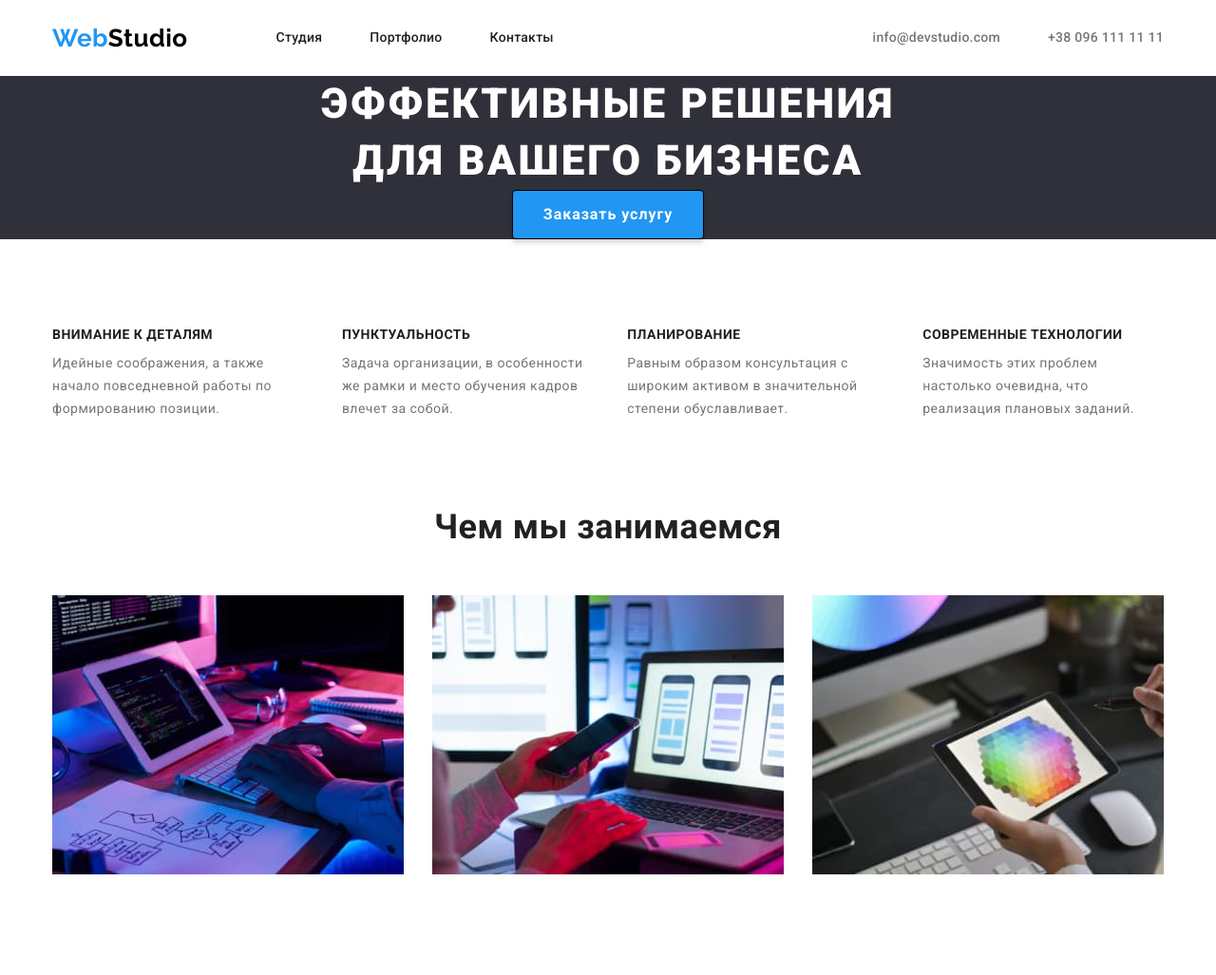
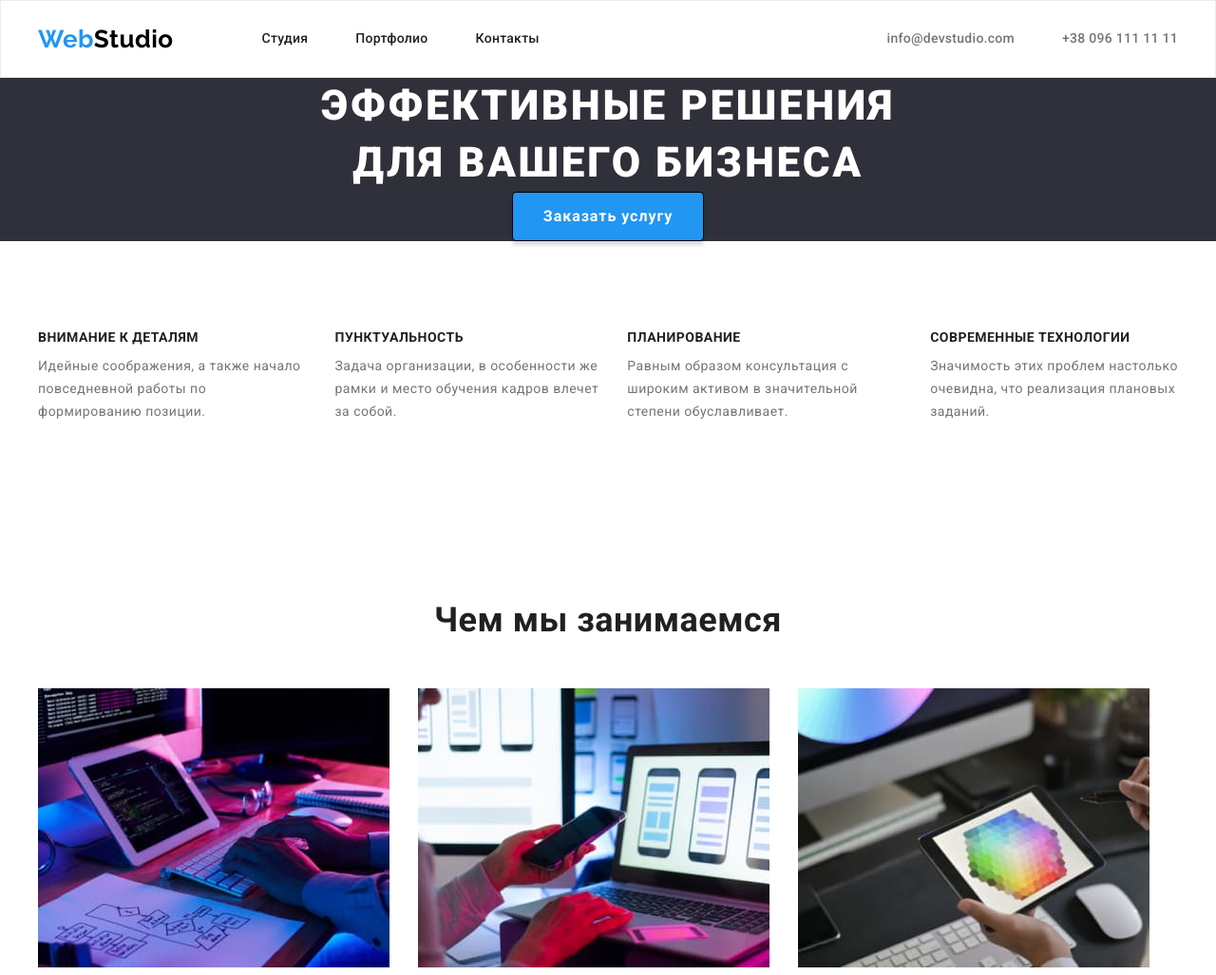
Before and after one commit to marksavytskyi/goit-markup-hw-02-, a plain HTML site: page index.html in a window 1280 px wide. Shown: the top 1027 px of the page at 95% size. Drawn offline with nearby package versions, Linux system fonts and the light colour scheme.

Commit message:
Доработал ДЗ№3

```diff
--- a/css/styles.css
+++ b/css/styles.css
@@ -24,12 +24,16 @@ body {
     list-style: none;
 }
 .container {
-    width: 1170px;
+    width: 1200px;
     margin: 0px auto;
+
 }
 /* Верхняя линия */
 
 /* Logo */
+header {
+    border: 1px solid #ECECEC;
+}
 .logo {
     color: var(--accent-black-color);
     font-family: Raleway, sans-serif;
@@ -163,9 +167,9 @@ h1 {
     font-size: 14px;
     line-height: 1.71;
 }
-.feature {
-    margin-top: 93px;
-    margin-bottom: 93px;
+.section {
+    padding-top: 94px;
+    padding-bottom: 94px;
 }
 .feature .item + .item {
     margin-left: 30px;
@@ -261,7 +265,6 @@ footer .logo {
     list-style: none;
     padding-left: 0;
     justify-content: center;
-    margin-top: 93px;
     margin-bottom: 56px;
 }
 .filter-button {
@@ -296,7 +299,6 @@ footer .logo {
 
     list-style: none;
     margin-top: 0;
-    margin-bottom: 93px;
     padding-left: 0;
 }
 .portfolio-list .item:nth-child(3n) {
--- a/index.html
+++ b/index.html
@@ -38,7 +38,7 @@
             <button type="button" name="buyservice" class="button-order button">Заказать услугу</button>
         </section>
      <!-- Особенности -->
-        <section class="feature container">
+        <section class="feature container section">
             <ul class="site-list">
                 <li class="item">
                     <h3 class="feature-title title">Внимание к деталям</h3>
@@ -59,7 +59,7 @@
             </ul>
         </section>
     <!-- Чем мы занимаемся -->
-        <section class="specialization container">
+        <section class="specialization container section">
             <h2 class="subtitle title">Чем мы занимаемся</h2>
             <ul class="specialization-list site-list">
                 <li class="item"><img src="./image/what1.jpg" alt="Мы пишем код" width="370" height="294"></li>
@@ -68,7 +68,7 @@
             </ul>
         </section>
     <!-- Наша команда -->
-        <section class="team container">
+        <section class="team container section">
             <h2 class="subtitle title">Наша команда</h2>
             <ul class="team-list site-list">
                 <li class="item">
```
Also changed, not shown: portfolio.html (+2 -2 lines).
